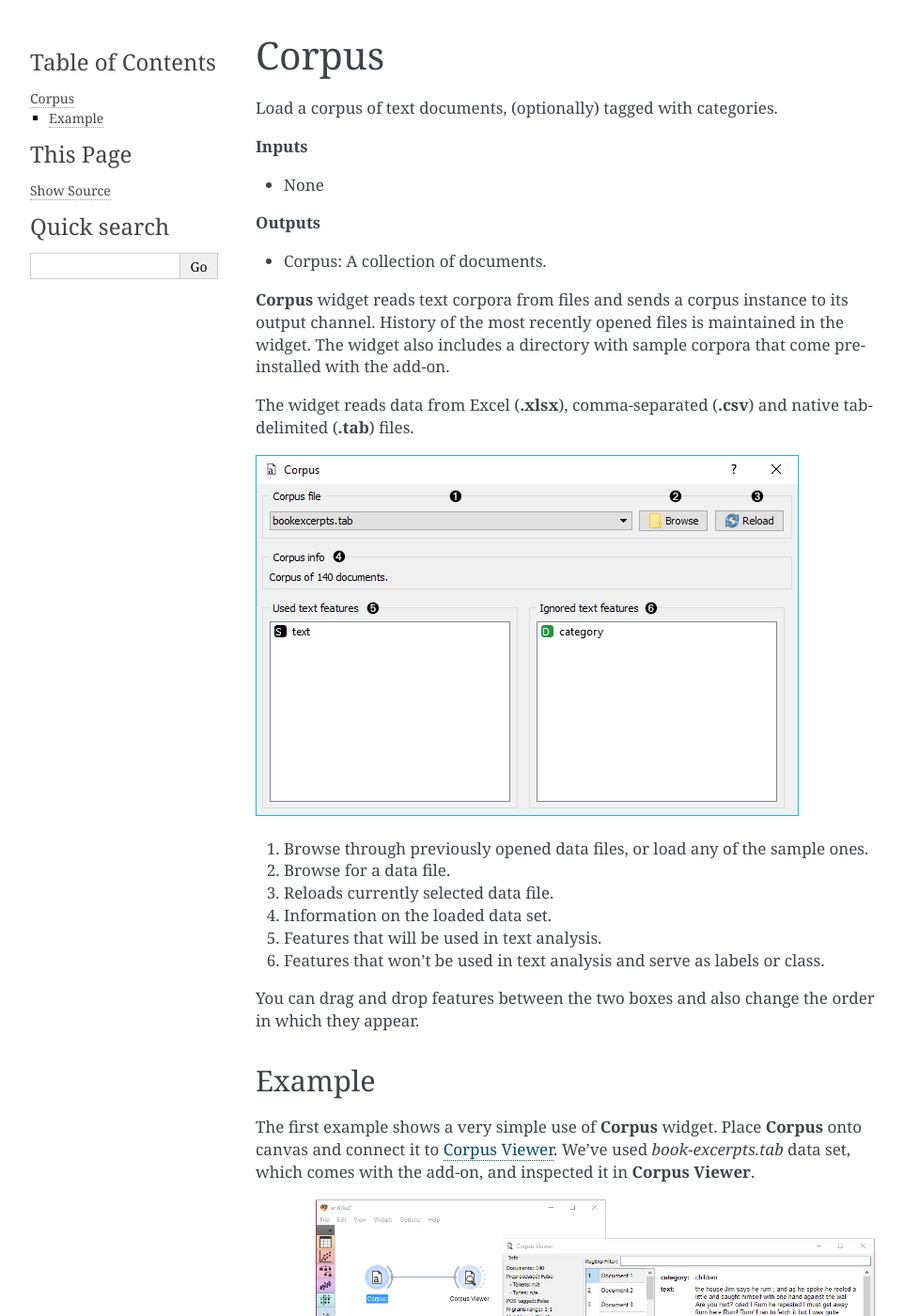
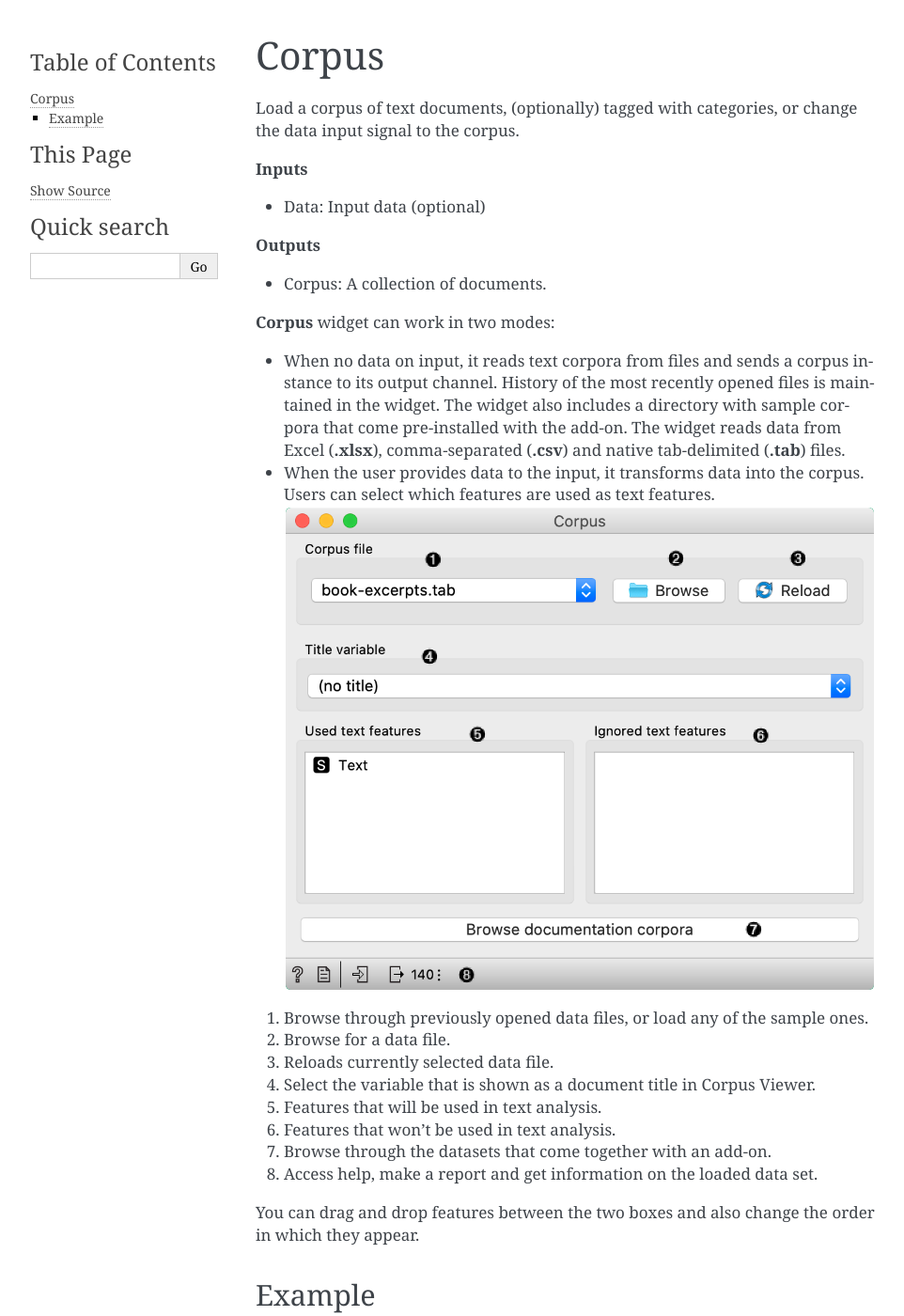
Before and after one commit to biolab/orange3-text, a Sphinx documentation site: the page built from doc/widgets/corpus-widget.md, in a window 1280 px wide and 1400 px high. Shown: the whole window at 94% size, without its empty margins (148-1110 px from the left). Built offline with Sphinx 7.4.7, drawn with Linux system fonts in a browser that asks for light colours; some of the changed text lies outside the part shown.

Commit message:
Refresh a corpus documentation

```diff
--- a/doc/widgets/corpus-widget.md
+++ b/doc/widgets/corpus-widget.md
@@ -1,28 +1,32 @@
 Corpus
 ======
 
-Load a corpus of text documents, (optionally) tagged with categories.
+Load a corpus of text documents, (optionally) tagged with categories, or change the data input signal to the corpus.
 
 **Inputs**
 
-- None
+- Data: Input data (optional)
 
 **Outputs**
 
 - Corpus: A collection of documents.
 
-**Corpus** widget reads text corpora from files and sends a corpus instance to its output channel. History of the most recently opened files is maintained in the widget. The widget also includes a directory with sample corpora that come pre-installed with the add-on.
+**Corpus** widget can work in two modes:
+ - When no data on input, it reads text corpora from files and sends a corpus instance to its output channel. History of the most recently opened files is maintained in the widget. The widget also includes a directory with sample corpora that come pre-installed with the add-on.
+   The widget reads data from Excel (**.xlsx**), comma-separated (**.csv**) and native tab-delimited (**.tab**) files.
 
-The widget reads data from Excel (**.xlsx**), comma-separated (**.csv**) and native tab-delimited (**.tab**) files.
-
+- When the user provides data to the input, it transforms data into the corpus. Users can select which features are used as text features.
 ![](images/Corpus-stamped.png)
 
 1. Browse through previously opened data files, or load any of the sample ones.
 2. Browse for a data file.
 3. Reloads currently selected data file.
-4. Information on the loaded data set.
+4. Select the variable that is shown as a document title in Corpus Viewer.
 5. Features that will be used in text analysis.
-6. Features that won't be used in text analysis and serve as labels or class.
+6. Features that won't be used in text analysis.
+8. Browse through the datasets that come together with an add-on.
+7. Access help, make a report and get information on the loaded data set.
+
 
 You can drag and drop features between the two boxes and also change the order in which they appear.
 
@@ -33,7 +37,7 @@ The first example shows a very simple use of **Corpus** widget. Place **Corpus**
 
 ![](images/Corpus-Example1.png)
 
-The second example demonstrates how to quickly visualize your corpus with [Word Cloud](wordcloud.md). We could connect **Word Cloud** directly to **Corpus**, but instead we decided to apply some preprocessing
-with [Preprocess Text](preprocesstext.md). We are again working with *book-excerpts.tab*. We've put all text to lowercase, tokenized (split) the text to words only, filtered out English stopwords and selected a 100 most frequent tokens.
+The second example demonstrates how to quickly visualize your corpus with [Word Cloud](wordcloud.md). We could connect **Word Cloud** directly to **Corpus**, but instead, we decided to apply some preprocessing
+with [Preprocess Text](preprocesstext.md). We are again working with *book-excerpts.tab*. We've put all text to lowercase, tokenized (split) the text to words only, filtered out English stopwords and selected 100 most frequent tokens.
 
 ![](images/Corpus-Example2.png)
```
Also changed, not shown: doc/widgets/images/Corpus-Example1.png, doc/widgets/images/Corpus-Example2.png, doc/widgets/images/Corpus-stamped.png.
